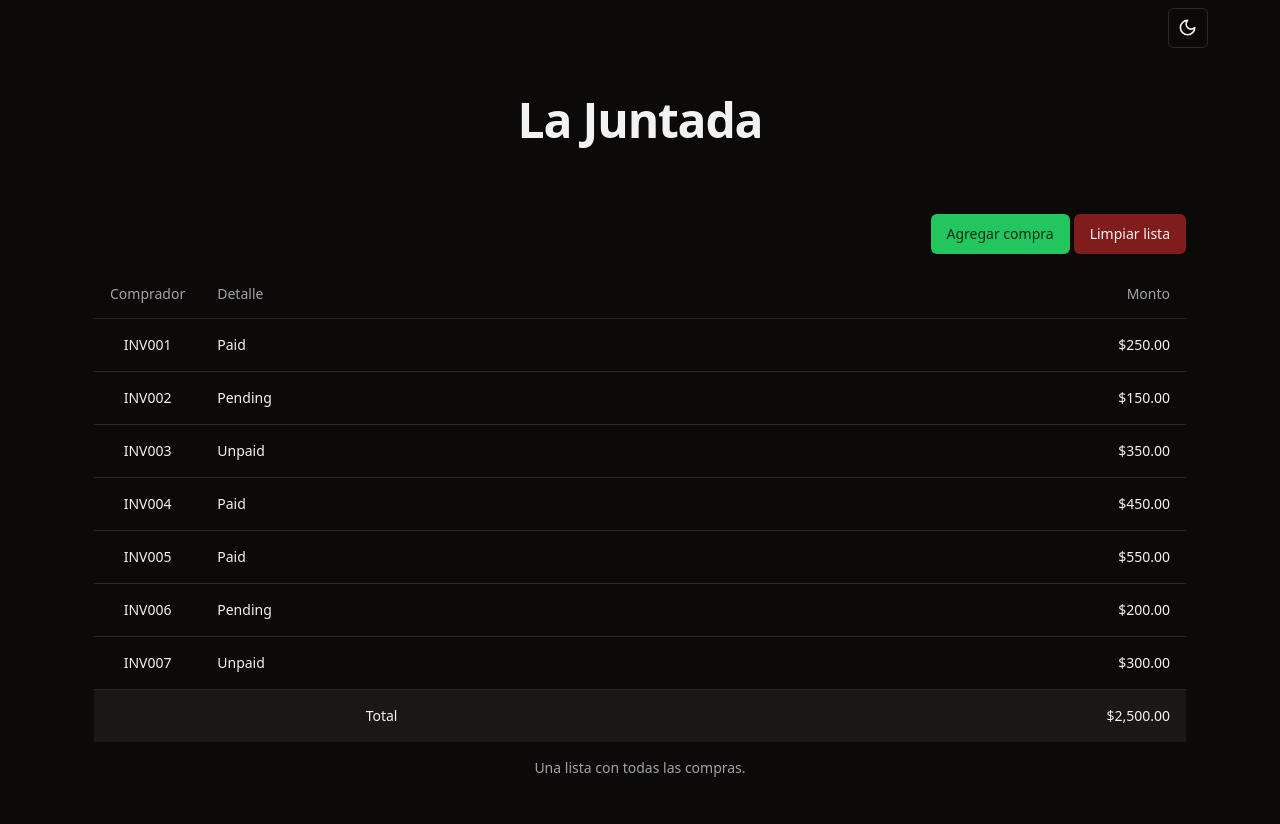
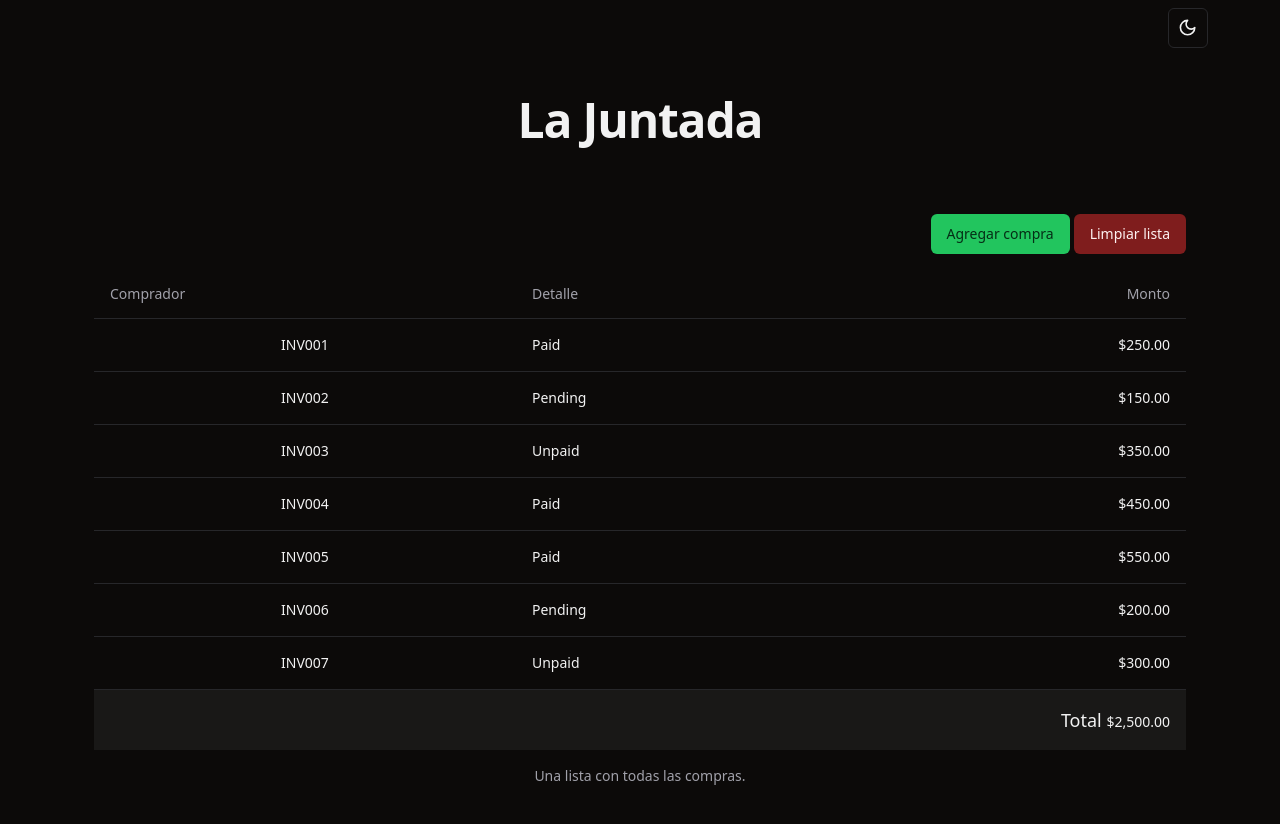
Before and after one commit to andresfernandez89/la-juntada-nextjs, a Next.js app: page / in a window 1280 px wide. Shown: the top 824 px of the page. Built offline with nearby package versions, Linux system fonts and the light colour scheme.

Commit message:
update total from TablePurchases

```diff
--- a/src/components/tablePurchases.tsx
+++ b/src/components/tablePurchases.tsx
@@ -75,8 +75,9 @@ export default function TablePurchases() {
         </TableBody>
         <TableFooter>
           <TableRow>
-            <TableCell colSpan={3}>Total</TableCell>
-            <TableCell className="text-right">$2,500.00</TableCell>
+            <TableCell colSpan={4} className="w-full text-right">
+              <span className="text-lg">Total </span> $2,500.00
+            </TableCell>
           </TableRow>
         </TableFooter>
       </Table>
```
